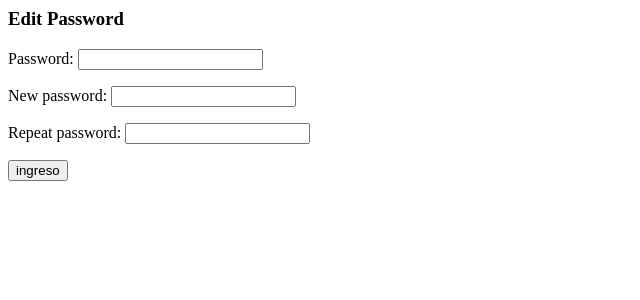
After one commit to dafma/admin_facilito, a Django app: page /clients/edit_password/ in a window 1280 px wide. The commit adds this page. Shown: the top 300 px of the page, without its empty margins (0-640 px from the left). Run offline with Django 3.2, Linux system fonts and the light colour scheme.

Commit message:
add validations personalizadas

```diff
--- a/clients/forms.py
+++ b/clients/forms.py
@@ -1,5 +1,13 @@
 from django import forms
 from django.contrib.auth.models import User
+
+"""
+functions
+"""
+def must_be_gt(value_password):
+    if len(value_password) < 5:
+        raise forms.ValidationError("El password debe de contener por lo menos 5 caracteres, desde una func")
+
 
 """
 constant"""
@@ -16,7 +24,7 @@ class LoginForm(forms.Form):
 
 class CreateUSerForm(forms.ModelForm):
     username = forms.CharField(max_length=20,error_messages= ERROR_MESSAGE_USER)
-    password = forms.CharField(max_length=20, widget=forms.PasswordInput(),error_messages=ERROR_MESSAGE_PASSWORD)
+    password = forms.CharField(max_length=20, widget=forms.PasswordInput(),error_messages=ERROR_MESSAGE_PASSWORD, validators=[must_be_gt])
     email = forms.CharField(error_messages=ERROR_MESSAGE_EMAIL)
     class Meta:
         model = User
@@ -25,8 +33,19 @@ class CreateUSerForm(forms.ModelForm):
 
 class EditUserForm(forms.ModelForm):
     username = forms.CharField(max_length=20,error_messages=ERROR_MESSAGE_USER)
-    password = forms.CharField(max_length=20, widget=forms.PasswordInput(),error_messages=ERROR_MESSAGE_PASSWORD)
 
     class Meta:
         model = User
         fields = ('username', 'email', 'first_name', 'last_name')
+
+class EditPasswordForm(forms.Form):
+    password = forms.CharField(max_length=20, widget=forms.PasswordInput(), error_messages=ERROR_MESSAGE_PASSWORD)
+    new_password = forms.CharField(max_length=20, widget=forms.PasswordInput(), error_messages=ERROR_MESSAGE_PASSWORD)
+    repeat_password = forms.CharField(max_length=20, widget=forms.PasswordInput(), error_messages=ERROR_MESSAGE_PASSWORD)
+
+    # validacion de mayor de 5 caracteres
+    def clean_new_password(self):
+        value_password = self.cleaned_data['new_password']
+        if len(value_password) < 5:
+            raise forms.ValidationError('El password debe de contener por lo menos 5 caracteres')
+        value_password
--- a/clients/templates/dashboard.html
+++ b/clients/templates/dashboard.html
@@ -4,3 +4,4 @@
 <a href="{% url "clients:logout" %}">Logout</a>
 <a href="{% url "clients:show" user.username %}">Show</a>
 <a href="{% url "clients:edit"  %}">Edit</a>
+<a href="{% url "clients:edit_password"  %}">Edit Password</a>
--- /dev/null
+++ b/clients/templates/edit_password.html
@@ -0,0 +1,8 @@
+<h3>Edit Password</h3>
+
+
+<form action="" method="post">
+    {% csrf_token %}
+    {{ form.as_p }}
+    <input type="submit" value="ingreso">
+</form>
--- a/clients/urls.py
+++ b/clients/urls.py
@@ -10,5 +10,6 @@ urlpatterns = [
     url(r'^dashboard/', views.DashboardView.as_view(), name='dashboard'),
     url(r'^create/', views.CreateUserr.as_view(), name='create'),
     url(r'^edit/', views.EditView.as_view(), name='edit'),
+    url(r'^edit_password/', views.edit_password, name='edit_password'),
 
 ]
--- a/clients/views.py
+++ b/clients/views.py
@@ -4,7 +4,7 @@ from django.urls import reverse_lazy
 from django.views.generic import View, DetailView, CreateView, UpdateView
 from django.contrib.auth.mixins import LoginRequiredMixin
 
-from .forms import LoginForm, CreateUSerForm, EditUserForm
+from .forms import LoginForm, CreateUSerForm, EditUserForm, EditPasswordForm
 from django.contrib.auth import authenticate, login as login_django
 from django.contrib.auth import logout as logout_django
 from django.contrib.auth.decorators import login_required
@@ -118,3 +118,12 @@ def create(request):
         'form':form
     }
     return render(request, 'create.html', context)
+
+
+
+def edit_password(request):
+    form = EditPasswordForm(request.POST or None)
+    if form.is_valid():
+        print("formulario valido")
+    context = {'form': form}
+    return render(request, 'edit_password.html', context)
```
